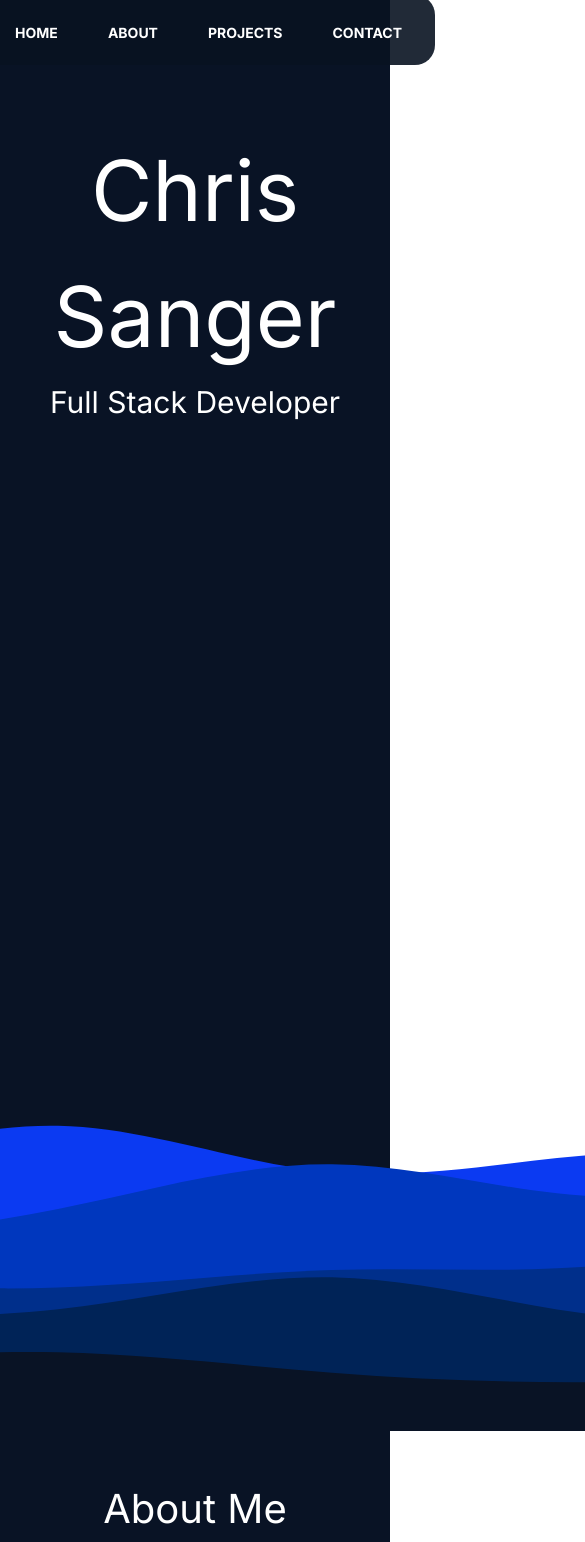
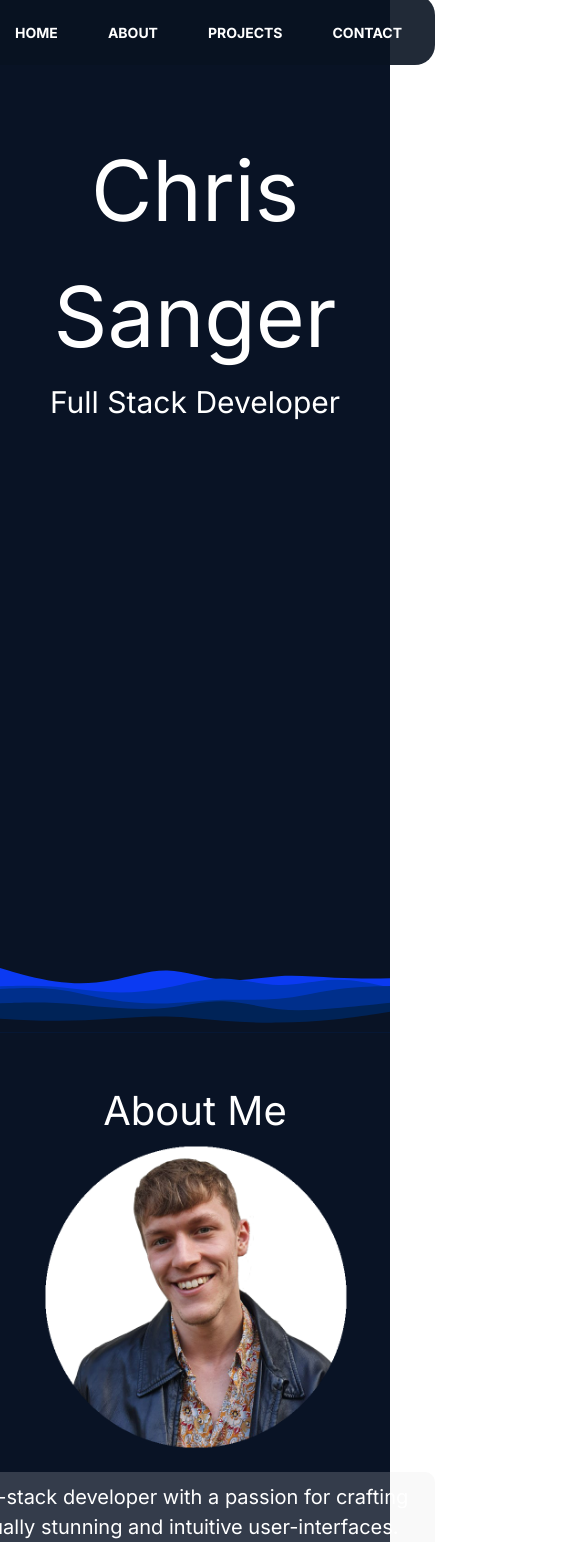
Before and after one commit to C0dingChris/Portfolio, a React (Create React App) app: page / in a window 390 px wide. Shown: the top 1542 px of the page, 585 px wide, since content can reach past the window. Built offline with nearby package versions, Linux system fonts and the light colour scheme.

Commit message:
Further mobile functionality added, testing with media queries

```diff
--- a/src/Components/About/about.css
+++ b/src/Components/About/about.css
@@ -12,7 +12,7 @@
 @media screen and (min-width: 726px) {
     .about-wrapper {
       display: flex;
-      flex-direction: row;
+      flex-direction: column;
 
 
     }
--- a/src/Components/Blob/blob.css
+++ b/src/Components/Blob/blob.css
@@ -1,15 +1,18 @@
 
 .sectionClass{
-   position: static;
+
     display: flex;
-    align-items: center;
     min-height: 60vh;
 }
 
 .blob{
     position:absolute;
-    width: 500px;
-    height: 500px;
+    width: 50%;
+    height: 50%;
+    display: flex;
+    justify-content: center;
+    align-items: center;
+    z-index: 0;
 }
 
 .blob:nth-child(2){
--- a/src/Components/Header/header.css
+++ b/src/Components/Header/header.css
@@ -10,11 +10,13 @@
 
 
 
-  @media screen and (min-width: 726px) {
+
+  @media screen and (min-width: 500px) {
     .header-wrapper{
       display: flex;
       align-items: center;
       justify-content: center;
       flex-direction: column;
+      margin-top: 8rem;
   }
   }
--- a/src/Components/Spacer/spacer.css
+++ b/src/Components/Spacer/spacer.css
@@ -1,4 +1,4 @@
-.spacerwrapper{
-    width: 100%;
-    height: 100%;
+.spacer-wrapper{
+   width: 100%;
+
 }
--- a/src/Components/Spacer/spacer.js
+++ b/src/Components/Spacer/spacer.js
@@ -7,9 +7,9 @@
       <div className="spacer-wrapper">
         <svg
           id="visual"
-          viewBox="0 0 100% 500"
-          width="1920"
-          height="500"
+          viewBox="0 0 1920 500"
+          width="100%"
+          height="auto"
           xmlns="http://www.w3.org/2000/svg"
           version="1.1"
         >
--- a/src/index.css
+++ b/src/index.css
@@ -3,6 +3,7 @@
 @tailwind utilities;
 html{
   background-color: #091325;
+  color: #091325;
 }
 body {
   margin: 0;
```
